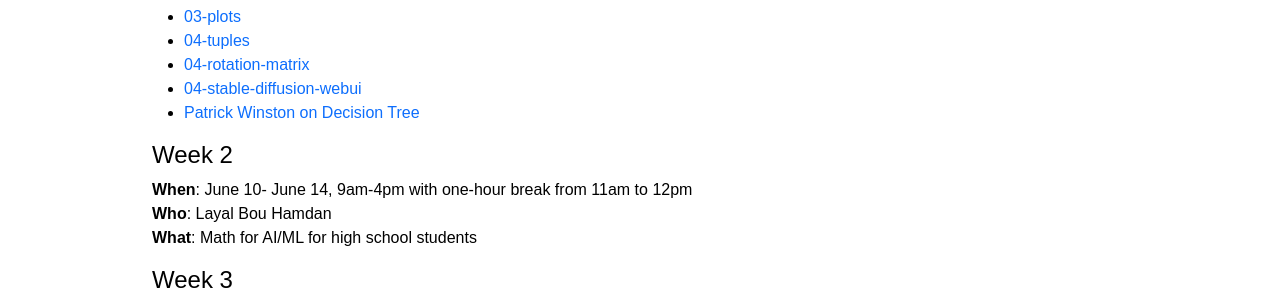
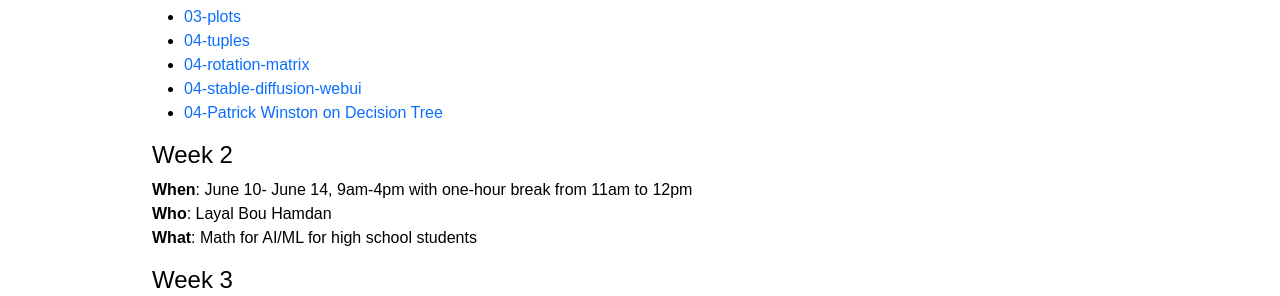
Before and after one commit to planet-ai-2023/planet-ai-2023.github.io, a Jekyll site: the page built from _posts/2024-6-01-summer-2024.md, in a window 1280 px wide. Shown: the part 652-948 px from the top of the page. Built offline with Jekyll 4.4.1, drawn with Linux system fonts in a browser that asks for light colours.

Commit message:
Update 2024-6-01-summer-2024.md

```diff
--- a/_posts/2024-6-01-summer-2024.md
+++ b/_posts/2024-6-01-summer-2024.md
@@ -29,7 +29,7 @@ A few things for Day 1:
 - [04-tuples](https://gist.github.com/planet-ai-2023/b6739607d4d01aceb93c68012f900668){:target="_blank"}
 - [04-rotation-matrix](https://docs.google.com/document/d/1D77UxboUtroG3J1APK84uA3uBjwH3408QdnRxLY4-y0/edit?usp=sharing){:target="_blank"}
 - [04-stable-diffusion-webui](https://colab.research.google.com/github/TheLastBen/fast-stable-diffusion/blob/main/fast_stable_diffusion_AUTOMATIC1111.ipynb){:target="_blank"}
-- [Patrick Winston on Decision Tree](https://ocw.mit.edu/courses/6-034-artificial-intelligence-fall-2010/resources/lecture-11-learning-identification-trees-disorder/){:target="_blank"}
+- [04-Patrick Winston on Decision Tree](https://ocw.mit.edu/courses/6-034-artificial-intelligence-fall-2010/resources/lecture-11-learning-identification-trees-disorder/){:target="_blank"}
 
 # Week 2
 **When**: June 10- June 14, 9am-4pm with one-hour break from 11am to 12pm
```
